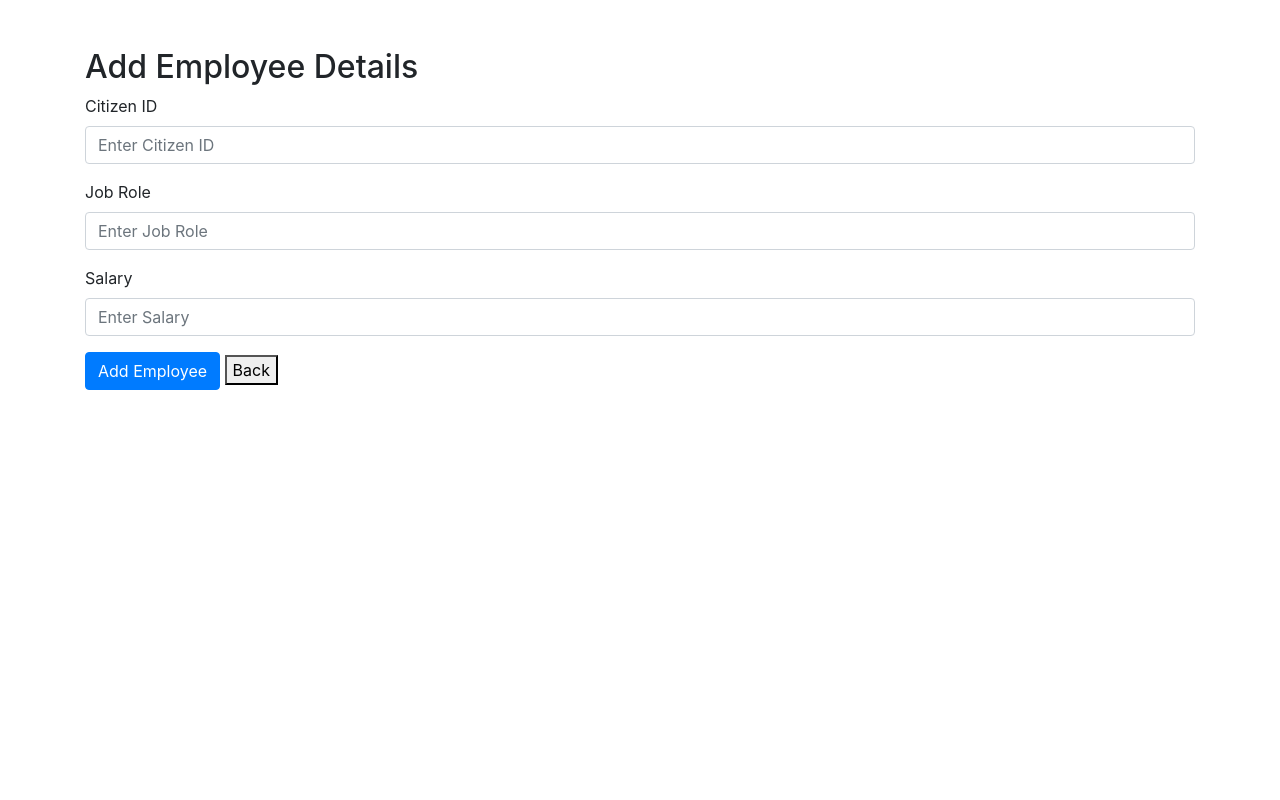
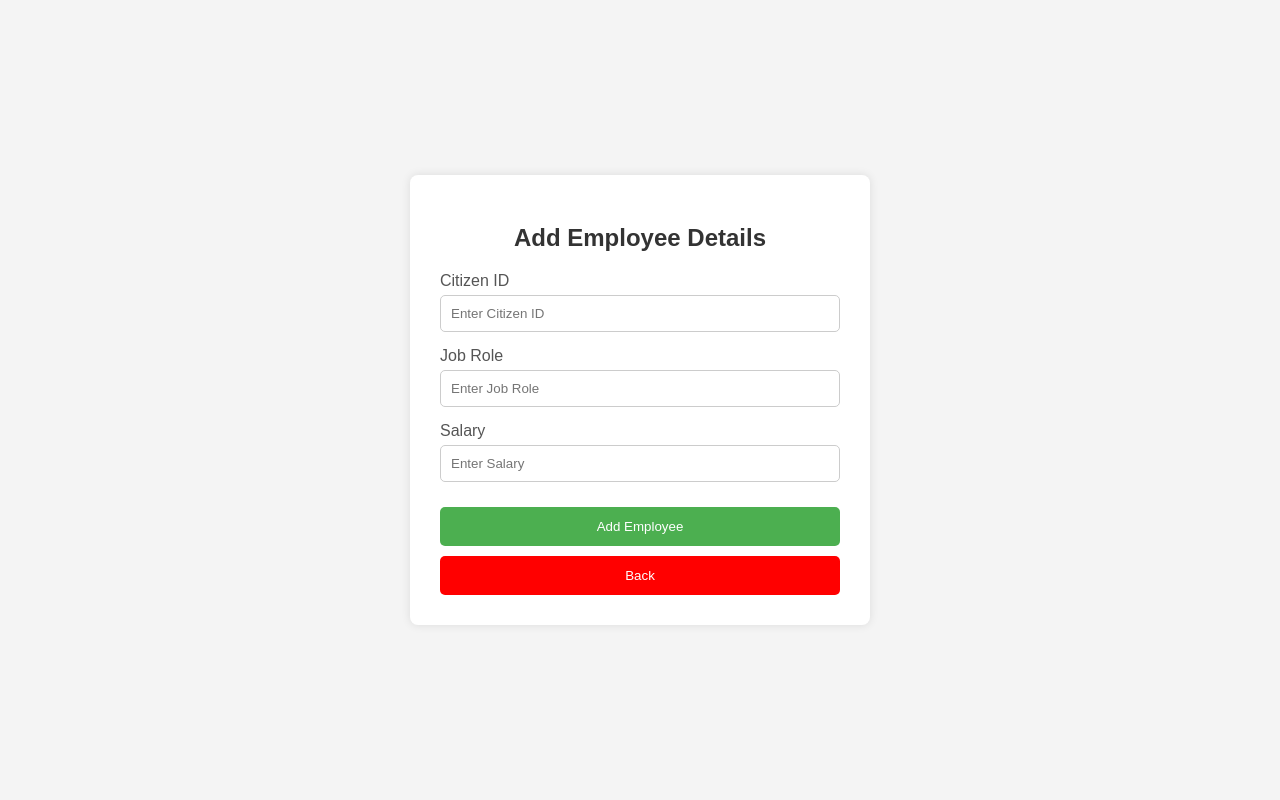
Before and after one commit to teja1845/GPMS, a Django app: template firstapp/templates/addemployee_admin.html in a window 1280 px wide. Run offline with Django 5.2, Linux system fonts and the light colour scheme; the template is opened without the code that fills it, so the values that code supplies are empty; some libraries are stand-ins or nearby versions.

Commit message:
fixed back button

```diff
--- a/firstapp/templates/Admin.html
+++ b/firstapp/templates/Admin.html
@@ -136,7 +136,7 @@
         </div>
     </div>
 
-    <button class="button" style="display: block; margin: 20px auto;" onclick="location.href='logout'">Logoout</button>
+    <button class="button" style="display: block;background-color:red; margin: 20px auto;" onclick="location.href='logout'">Logout</button>
 
     <script>
         // JavaScript for accordion functionality
--- a/firstapp/templates/addemployee_admin.html
+++ b/firstapp/templates/addemployee_admin.html
@@ -4,11 +4,72 @@
     <meta charset="UTF-8">
     <meta name="viewport" content="width=device-width, initial-scale=1.0">
     <title>Add Panchayat Employee</title>
-    <link rel="stylesheet" href="https://stackpath.bootstrapcdn.com/bootstrap/4.5.2/css/bootstrap.min.css">
     <link rel="icon" type="image/x-icon" href="https://imgs.search.brave.com/3hNicgZJ3IuwDzZfer7CPYpB0iGGH_ZfowSpVttz_oo/rs:fit:860:0:0:0/g:ce/aHR0cHM6Ly90My5m/dGNkbi5uZXQvanBn/LzAzLzIxLzg1LzU4/LzM2MF9GXzMyMTg1/NTg0Ml9HOXJzMGhL/MFQ5b0ljYmlwTTRs/YlR1aEhLUkQ3clln/eS5qcGc">
+    <style>
+        body {
+            font-family: Arial, sans-serif;
+            background-color: #f4f4f4;
+            margin: 0;
+            padding: 0;
+            display: flex;
+            justify-content: center;
+            align-items: center;
+            height: 100vh;
+        }
+        .container {
+            background-color: white;
+            padding: 30px;
+            border-radius: 8px;
+            box-shadow: 0 0 10px rgba(0, 0, 0, 0.1);
+            width: 400px;
+        }
+        h2 {
+            text-align: center;
+            margin-bottom: 20px;
+            color: #333;
+        }
+        .form-group {
+            margin-bottom: 15px;
+        }
+        label {
+            display: block;
+            margin-bottom: 5px;
+            color: #555;
+        }
+        input {
+            width: 100%;
+            padding: 10px;
+            border: 1px solid #ccc;
+            border-radius: 5px;
+            box-sizing: border-box;
+        }
+        input:focus {
+            border-color: #4CAF50;
+            outline: none;
+        }
+        button {
+            width: 100%;
+            padding: 12px;
+            background-color: #4CAF50;
+            color: white;
+            border: none;
+            border-radius: 5px;
+            cursor: pointer;
+            margin-top: 10px;
+        }
+        button:hover {
+            background-color: #45a049;
+        }
+        .back-btn {
+            background-color: red;
+        }
+        .back-btn:hover {
+            background-color: rgb(215, 3, 3);
+        }
+    </style>
 </head>
 <body>
-    <div class="container mt-5">
+    <div class="container">
         <h2>Add Employee Details</h2>
         <form method="POST">
             {% csrf_token %}
@@ -25,8 +86,8 @@
                 <input type="number" class="form-control" id="salary" name="salary" placeholder="Enter Salary" required>
             </div>
             <button type="submit" class="btn btn-primary">Add Employee</button>
-            <button type="button" class="back-btn" onclick="location.href='Admin'">Back</button>
         </form>
+        <button type="button" class="back-btn" onclick="location.href='/Admin'">Back</button>
     </div>
 </body>
 </html>
```
Also changed, not shown: firstapp/templates/addGovtMonitor_admin.html (+4 -4 lines).
